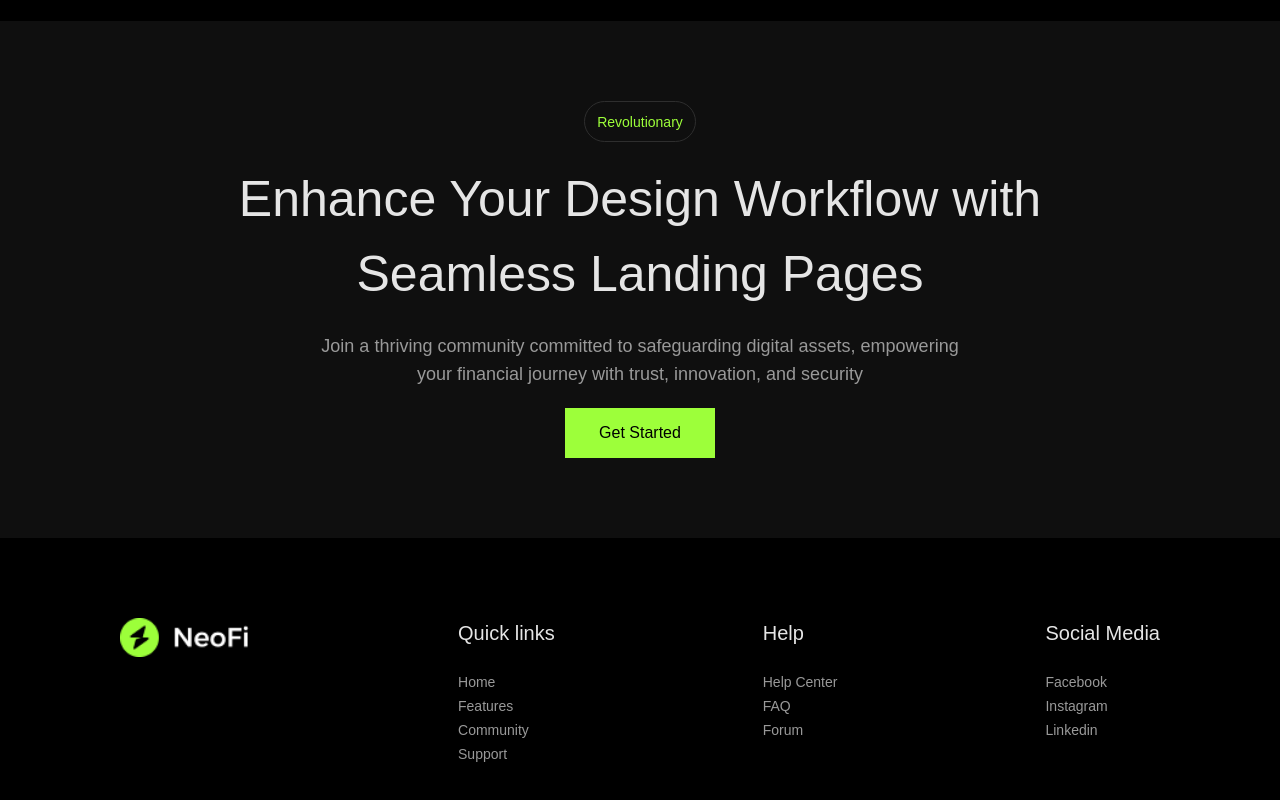
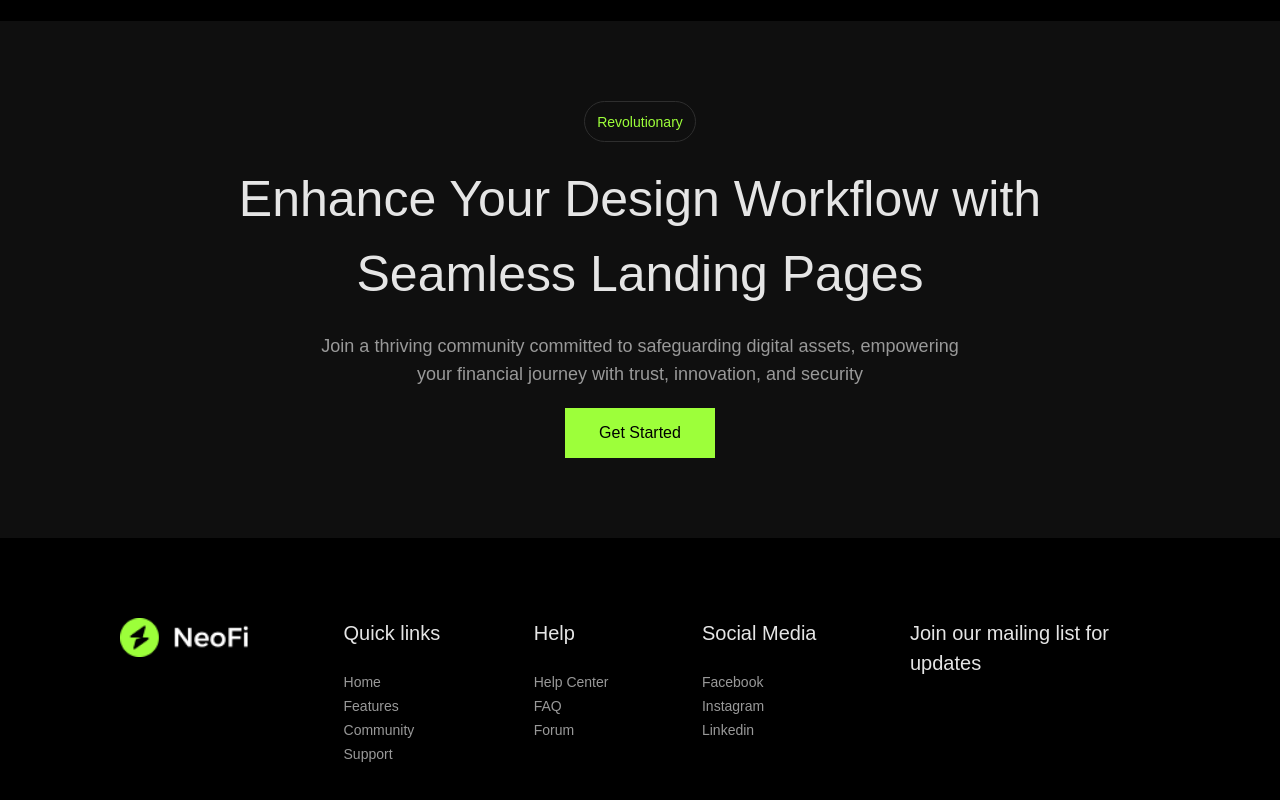
Before and after one commit to alonzojoe/react-rev-ts, a React (Vite) app: page / in a window 1280 px wide. Shown: the part 5245-6045 px from the top of the page. Built offline with nearby package versions, Linux system fonts and the light colour scheme; a web font is replaced by a local one.

Commit message:
Footer section additional content

```diff
--- a/src/components/Footer.tsx
+++ b/src/components/Footer.tsx
@@ -17,6 +17,14 @@ const Footer = () => {
             </div>
           </div>
         ))}
+        <div className="flex flex-col gap-6">
+          <span className="text-light text-[20px] md:max-w-[250px]">
+            Join our mailing list for updates
+          </span>
+          <div className="flex md:flex-row flex-col md:items-center gap-5">
+            <input type="email" placeholder="Your email address" />
+          </div>
+        </div>
       </div>
     </div>
   );
```
